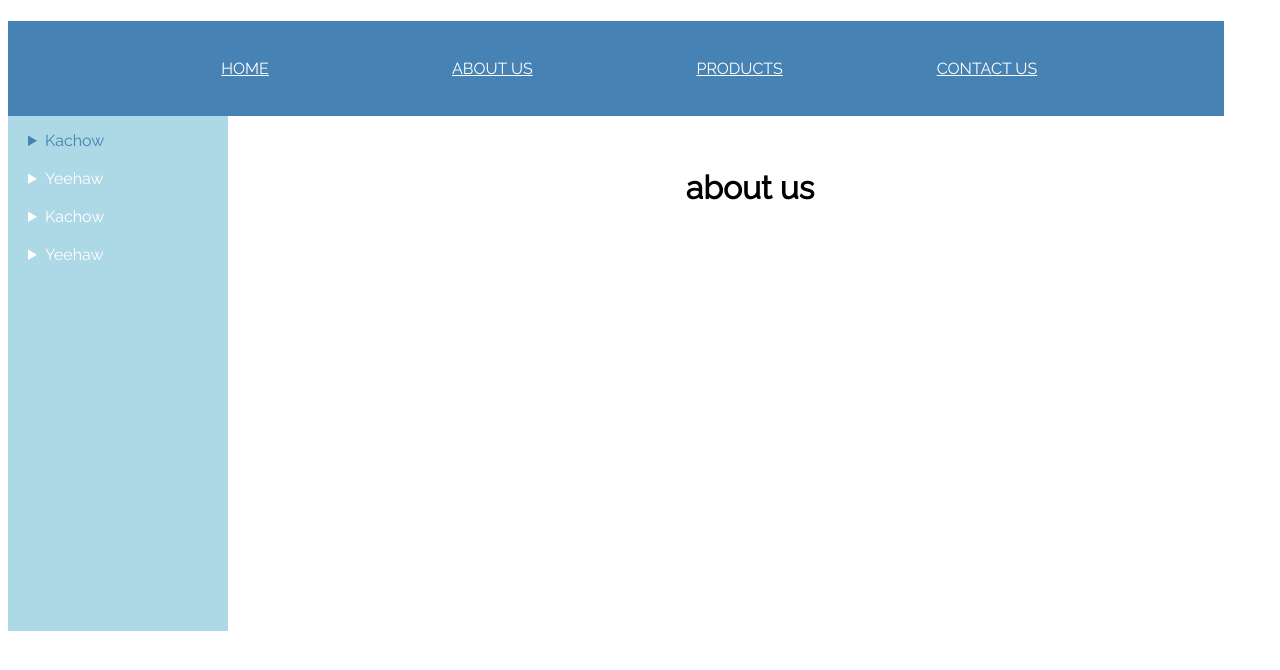
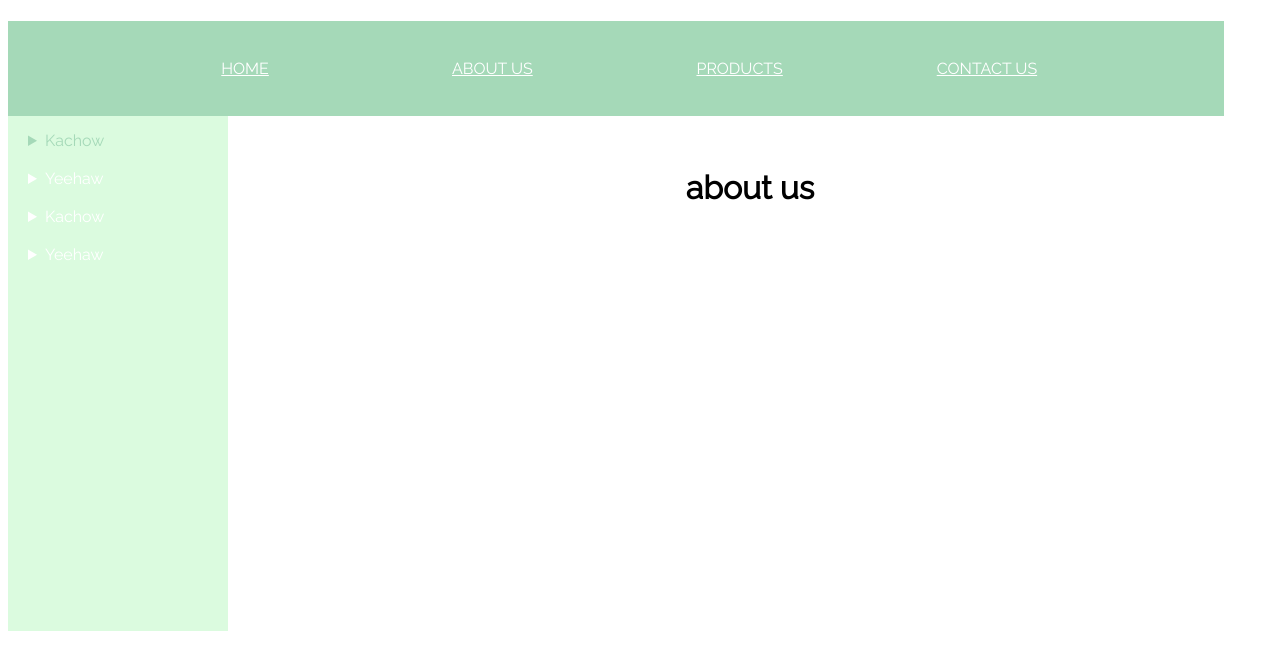
Before and after one commit to imposteraluca/imposteraluca.github.io, a plain HTML site: page aboutus.html in a window 1280 px wide. In both pictures the pointer is over the heading 128 px from the left and 140 px from the top of the page. Shown: the top 670 px of the page. Drawn offline with Linux system fonts and the light colour scheme.

Commit message:
fourth commit for this thing

```diff
--- a/aboutus.html
+++ b/aboutus.html
@@ -11,7 +11,7 @@
            }
         header{
             width: 95%;
-            background-color: steelblue;
+            background-color: #A5D9B8;
             position: fixed;
             height: 95px;
             color: white;
@@ -27,7 +27,7 @@
                z-index: 0;
                top: 0;
                left: 0;
-               background-color: lightblue;
+               background-color: #7E84;
                overflow-x: hidden;
                padding-top: 110px;
                padding-left: 20px;
@@ -57,9 +57,9 @@
               display: none
             }
            .link{ color: white}
-           .link:hover {color: steelblue}
+           .link:hover {color: #A5D9B8}
            .links{ color: white}
-           .links:hover {color: lightblue}
+           .links:hover {color: #A5D9B8}
            details{
                text-align: left;
            }
```
Also changed, not shown: contactus.html (+4 -4 lines), index.html (+4 -4 lines), product.html (+4 -4 lines).
